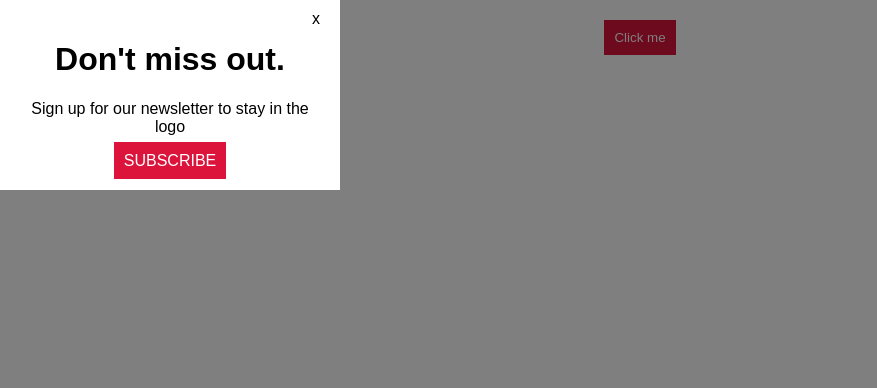
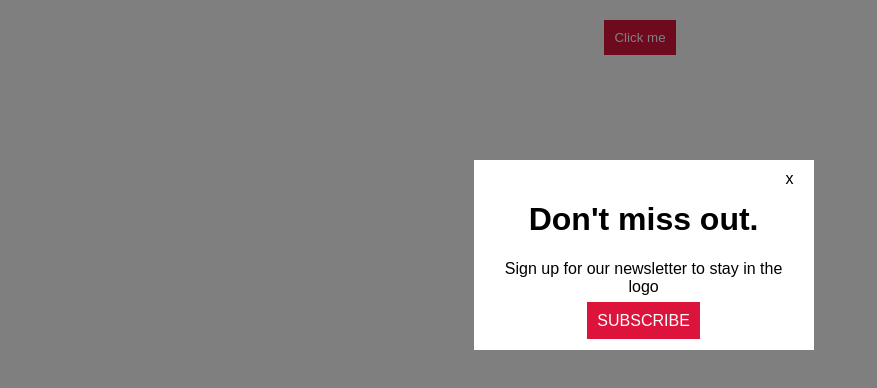
Before and after one commit to NAB-khaoula/MINIPROJECT_JS_POPUP, a plain HTML site: page index.html in a window 1280 px wide. Both pictures are taken after a click on the button "Click me". Shown: the whole page, without its empty margins (0-877 px from the left). Drawn offline with Linux system fonts and the light colour scheme.

Commit message:
Application done

```diff
--- a/style.css
+++ b/style.css
@@ -30,6 +30,8 @@
     padding: 20px;
     background: white;
     position: relative;
+    top: 20%;
+    left: 37%;
 }
 
 .popup a{
```
